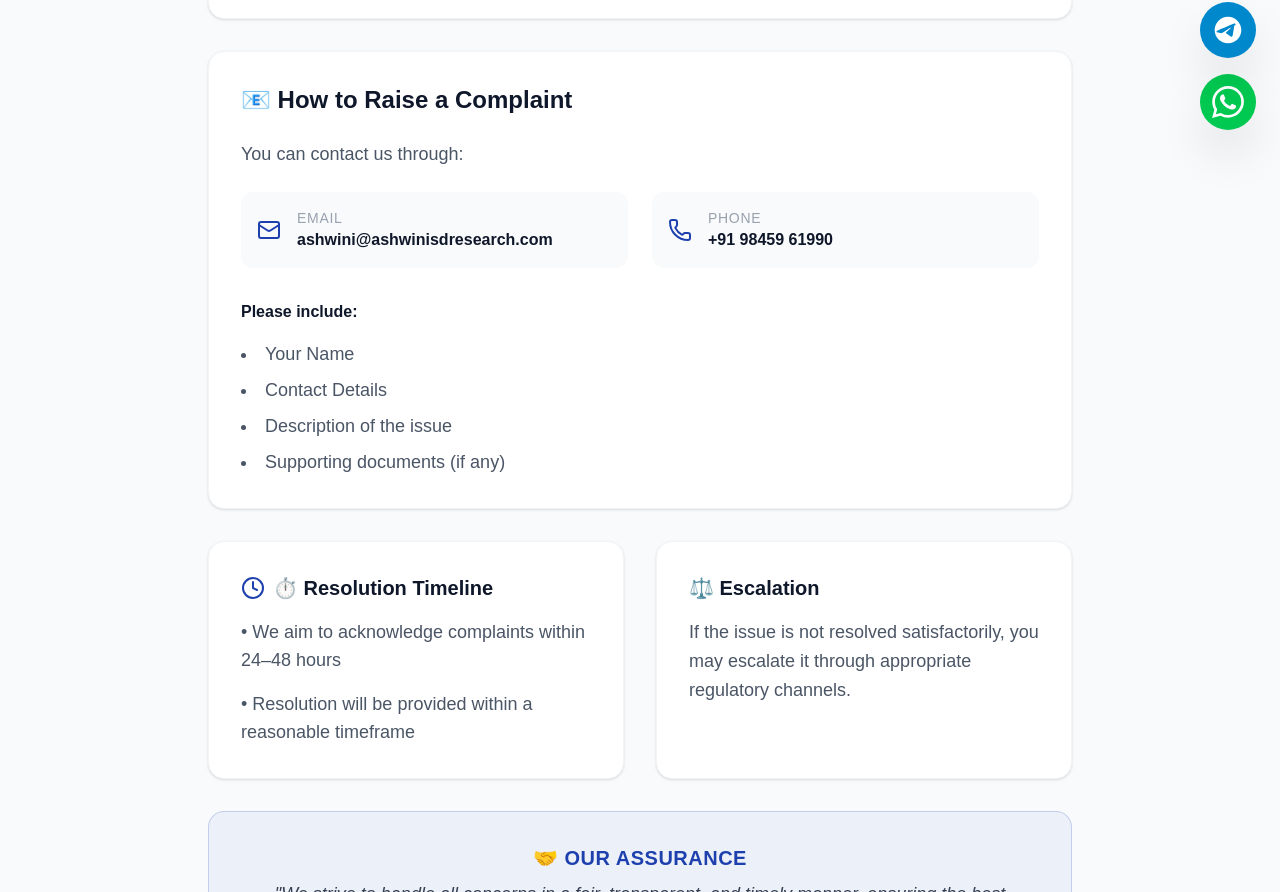
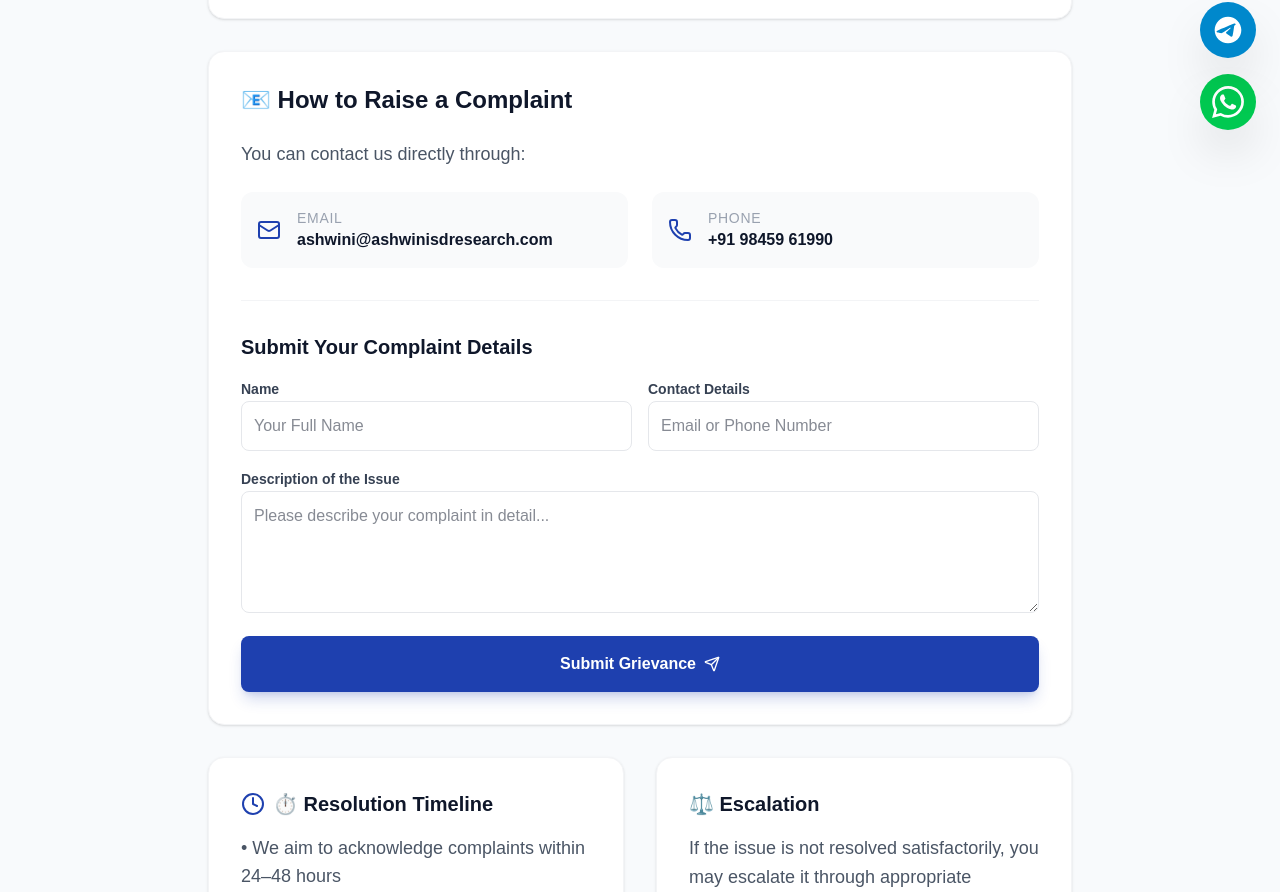
Before and after one commit to Donniedarko45/project-consult-1, a Next.js app in the folder frontend/: page /grievance in a window 1280 px wide. Shown: the part 646-1538 px from the top of the page. Built offline with nearby package versions, Linux system fonts and the light colour scheme.

Commit message:
feat: implement grievance redressal page, services page, and workshops section component

```diff
--- a/frontend/src/app/grievance/page.tsx
+++ b/frontend/src/app/grievance/page.tsx
@@ -1,7 +1,102 @@
+"use client";
+
 import { Footer } from "@/components/layout/footer";
 import { PageHeader } from "@/components/layout/page-header";
 import { FadeIn } from "@/components/ui/fade-in";
-import { Mail, Phone, Clock, ShieldCheck } from "lucide-react";
+import { Mail, Phone, Clock, ShieldCheck, Send } from "lucide-react";
+import { useState } from "react";
+
+function GrievanceForm() {
+  const [formData, setFormData] = useState({
+    name: "",
+    contact: "",
+    issue: "",
+  });
+  const [status, setStatus] = useState<"idle" | "loading" | "success" | "error">("idle");
+
+  const handleSubmit = async (e: React.FormEvent) => {
+    e.preventDefault();
+    setStatus("loading");
+
+    try {
+      const response = await fetch("https://api.web3forms.com/submit", {
+        method: "POST",
+        headers: {
+          "Content-Type": "application/json",
+          Accept: "application/json",
+        },
+        body: JSON.stringify({
+          access_key: "f5e9b95b-ceb0-42ce-a6ce-b9511c7f96e6",
+          subject: "New Grievance Redressal Submission",
+          ...formData,
+        }),
+      });
+      const result = await response.json();
+      if (result.success) {
+        setStatus("success");
+        setFormData({ name: "", contact: "", issue: "" });
+        alert("Grievance submitted successfully. We will contact you soon.");
+      } else {
+        setStatus("error");
+        alert("Failed to submit grievance. Please try again.");
+      }
+    } catch (_) {
+      setStatus("error");
+      alert("An error occurred while submitting. Please try again.");
+    } finally {
+      setStatus("idle");
+    }
+  };
+
+  return (
+    <form className="mt-8 space-y-4 border-t border-gray-100 dark:border-gray-800 pt-8" onSubmit={handleSubmit}>
+      <h3 className="text-xl font-bold text-foreground mb-4">Submit Your Complaint Details</h3>
+      <div className="grid sm:grid-cols-2 gap-4">
+        <div className="space-y-2">
+          <label className="text-sm font-bold text-gray-700 dark:text-gray-300">Name</label>
+          <input
+            type="text"
+            required
+            value={formData.name}
+            onChange={(e) => setFormData({ ...formData, name: e.target.value })}
+            className="w-full p-3 rounded-lg border border-gray-200 dark:border-gray-700 bg-transparent focus:ring-2 focus:ring-primary/50 outline-none transition-all"
+            placeholder="Your Full Name"
+          />
+        </div>
+        <div className="space-y-2">
+          <label className="text-sm font-bold text-gray-700 dark:text-gray-300">Contact Details</label>
+          <input
+            type="text"
+            required
+            value={formData.contact}
+            onChange={(e) => setFormData({ ...formData, contact: e.target.value })}
+            className="w-full p-3 rounded-lg border border-gray-200 dark:border-gray-700 bg-transparent focus:ring-2 focus:ring-primary/50 outline-none transition-all"
+            placeholder="Email or Phone Number"
+          />
+        </div>
+      </div>
+      <div className="space-y-2">
+        <label className="text-sm font-bold text-gray-700 dark:text-gray-300">Description of the Issue</label>
+        <textarea
+          required
+          rows={4}
+          value={formData.issue}
+          onChange={(e) => setFormData({ ...formData, issue: e.target.value })}
+          className="w-full p-3 rounded-lg border border-gray-200 dark:border-gray-700 bg-transparent focus:ring-2 focus:ring-primary/50 outline-none transition-all"
+          placeholder="Please describe your complaint in detail..."
+        />
+      </div>
+      <button
+        type="submit"
+        disabled={status === "loading"}
+        className="w-full py-4 bg-primary text-secondary font-bold rounded-lg hover:bg-primary/90 transition-all flex items-center justify-center gap-2 shadow-lg shadow-primary/20 disabled:opacity-70"
+      >
+        {status === "loading" ? "Submitting..." : "Submit Grievance"}
+        <Send className="w-4 h-4" />
+      </button>
+    </form>
+  );
+}
 
 export default function GrievancePage() {
   return (
@@ -30,7 +125,7 @@ export default function GrievancePage() {
               📧 How to Raise a Complaint
             </h2>
             <p className="text-gray-600 dark:text-gray-400 text-lg mb-6">
-              You can contact us through:
+              You can contact us directly through:
             </p>
             <div className="grid md:grid-cols-2 gap-6 mb-8">
               <div className="flex items-center gap-4 p-4 rounded-xl bg-gray-50 dark:bg-gray-800/50">
@@ -48,15 +143,8 @@ export default function GrievancePage() {
                 </div>
               </div>
             </div>
-            <div className="space-y-4">
-              <p className="font-bold text-foreground">Please include:</p>
-              <ul className="list-disc list-inside text-gray-600 dark:text-gray-400 space-y-2 text-lg">
-                <li>Your Name</li>
-                <li>Contact Details</li>
-                <li>Description of the issue</li>
-                <li>Supporting documents (if any)</li>
-              </ul>
-            </div>
+
+            <GrievanceForm />
           </div>
         </FadeIn>
 
--- a/frontend/src/app/services/page.tsx
+++ b/frontend/src/app/services/page.tsx
@@ -223,18 +223,18 @@ export default function ServicesPage() {
             </div>
           </FadeIn>
 
-          <FadeIn direction="left" className="bg-primary hover:bg-primary/90 transition-colors p-8 md:p-12 rounded-3xl text-white text-center shadow-2xl relative overflow-hidden group">
-            <div className="absolute inset-0 bg-white/5 opacity-0 group-hover:opacity-100 transition-opacity" />
-            <h3 className="text-3xl md:text-4xl font-black mb-4">🚀 Take the Next Step</h3>
-            <p className="text-lg text-white/90 mb-8 font-medium">
+          <FadeIn direction="left" className="relative z-10 bg-primary hover:bg-primary/90 transition-colors p-8 md:p-12 rounded-3xl text-white text-center shadow-2xl overflow-hidden group">
+            <div className="absolute inset-0 bg-white/5 opacity-0 group-hover:opacity-100 transition-opacity pointer-events-none" />
+            <h3 className="relative z-10 text-3xl md:text-4xl font-black mb-4">🚀 Take the Next Step</h3>
+            <p className="relative z-10 text-lg text-white/90 mb-8 font-medium">
               Join now and experience research-driven trading with clarity and confidence
             </p>
             <Link
               href="/signup"
-              className="inline-flex items-center justify-center bg-white text-primary px-8 py-4 rounded-full font-black text-lg hover:bg-gray-50 transition-all shadow-xl hover:scale-105 active:scale-95"
+              className="relative z-10 inline-flex items-center justify-center bg-white text-primary px-8 py-4 rounded-full font-black text-lg hover:bg-gray-50 transition-all shadow-xl hover:scale-105 active:scale-95"
             >
               Get Started Today
-              <ArrowRight className="ml-2 w-5 h-5" />
+              <ArrowRight className="ml-2 w-5 h-5 pointer-events-none" />
             </Link>
           </FadeIn>
         </div>
--- a/frontend/src/components/sections/workshops-section.tsx
+++ b/frontend/src/components/sections/workshops-section.tsx
@@ -22,7 +22,7 @@ const workshops = [
     time: "10:00 AM",
     level: "Intermediate",
     attendees: 450,
-    price: "₹10",
+    price: "₹999",
     image: "from-blue-600 to-indigo-600",
     icon: Zap,
     popular: true,
@@ -35,7 +35,7 @@ const workshops = [
     time: "11:00 AM",
     level: "Beginner Friendly",
     attendees: 280,
-    price: "₹499",
+    price: "₹999",
     image: "from-emerald-500 to-teal-500",
     icon: star_icon,
     popular: false,
@@ -165,12 +165,14 @@ export function WorkshopsSection() {
                       </div>
                     </div>
 
-                    <motion.button
-                      whileTap={{ scale: 0.98 }}
-                      className="w-full mt-6 bg-gray-900 dark:bg-white text-white dark:text-gray-900 py-3 rounded-xl font-bold text-sm hover:opacity-90 transition-opacity flex items-center justify-center gap-2"
-                    >
-                      Reserve Seat <ArrowRight className="w-4 h-4" />
-                    </motion.button>
+                    <Link href="/signup" suppressHydrationWarning className="w-full mt-6 block">
+                      <motion.button
+                        whileTap={{ scale: 0.98 }}
+                        className="w-full bg-gray-900 dark:bg-white text-white dark:text-gray-900 py-3 rounded-xl font-bold text-sm hover:opacity-90 transition-opacity flex items-center justify-center gap-2"
+                      >
+                        Reserve Seat <ArrowRight className="w-4 h-4" />
+                      </motion.button>
+                    </Link>
                   </div>
                 </div>
               </motion.div>
```
